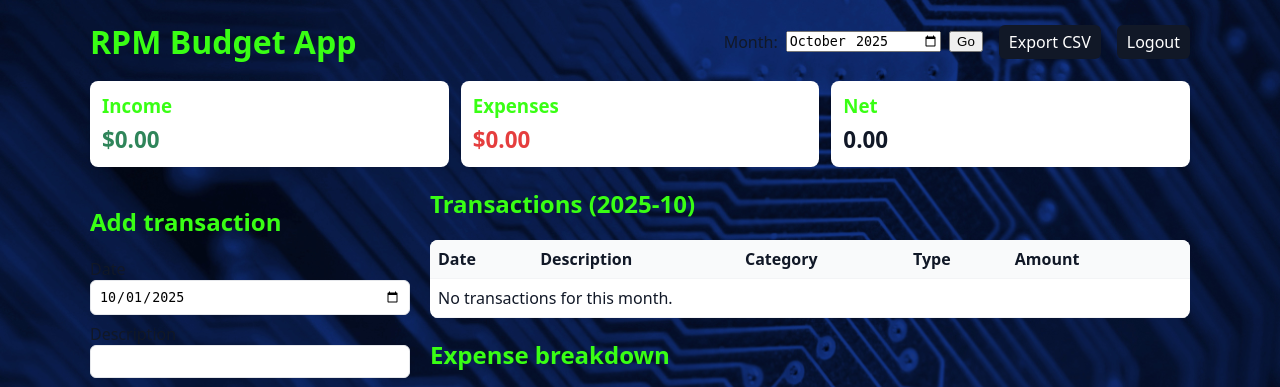
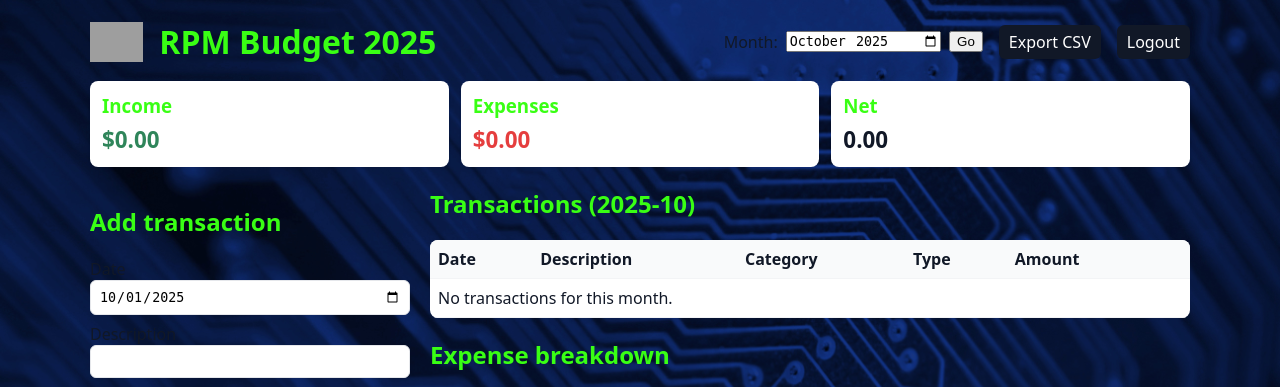
Before and after one commit to rmiller003/Budget-X, a Flask app: page / in a window 1280 px wide. Shown: the top 387 px of the page. Run offline with Flask 3, Linux system fonts and the light colour scheme; the visitor is signed in with stand-in values (Sample User, id 1); data comes from the database, SQL or seed files in the repository; data that the repository does not hold is empty; grey boxes are pictures that could not be loaded.

Commit message:
feat: Add logo and update page title
- Adds the 'Infinity6.png' logo to the top-left corner of the header on the main page.
- Changes the page title and main heading to 'RPM Budget 2025'.
- Adjusts header styling to accommodate the logo and maintain layout.

```diff
--- a/static/style.css
+++ b/static/style.css
@@ -15,12 +15,15 @@ body{
   color:#111827;
 }
 .container{max-width:1100px;margin:0 auto}
-header{display:flex;align-items:center;justify-content:space-between;gap:16px;margin-bottom:18px}
+header{display:flex;align-items:center;gap:16px;margin-bottom:18px}
+.logo {
+  height: 40px;
+}
 h1, h2, h3 {
   color: #39FF14; /* Neon Green */
 }
 header h1{margin:0}
-form#monthForm{display:flex;align-items:center;gap:8px}
+form#monthForm{display:flex;align-items:center;gap:8px;margin-left:auto}
 .csv{margin-left:8px;padding:6px 10px;background:#111827;color:#fff;border-radius:6px;text-decoration:none}
 .summary{display:flex;gap:12px;margin-bottom:18px}
 .card{background:var(--card);padding:12px;border-radius:8px;flex:1;box-shadow:0 1px 3px rgba(0,0,0,0.06)}
--- a/templates/index.html
+++ b/templates/index.html
@@ -3,14 +3,15 @@
 <head>
   <meta charset="utf-8" />
   <meta name="viewport" content="width=device-width,initial-scale=1" />
-  <title>RPM Budget App</title>
+  <title>RPM Budget 2025</title>
   <link rel="stylesheet" href="{{ url_for('static', filename='style.css') }}">
   <script src="https://cdn.jsdelivr.net/npm/chart.js@4.4.0/dist/chart.umd.min.js"></script>
 </head>
 <body>
   <div class="container">
     <header>
-      <h1>RPM Budget App</h1>
+      <img src="{{ url_for('static', filename='Infinity6.png') }}" alt="Logo" class="logo">
+      <h1>RPM Budget 2025</h1>
       <form id="monthForm" method="get" action="/">
         <label for="month">Month:</label>
         <input type="month" name="month" id="month" value="{{ month }}">
```
